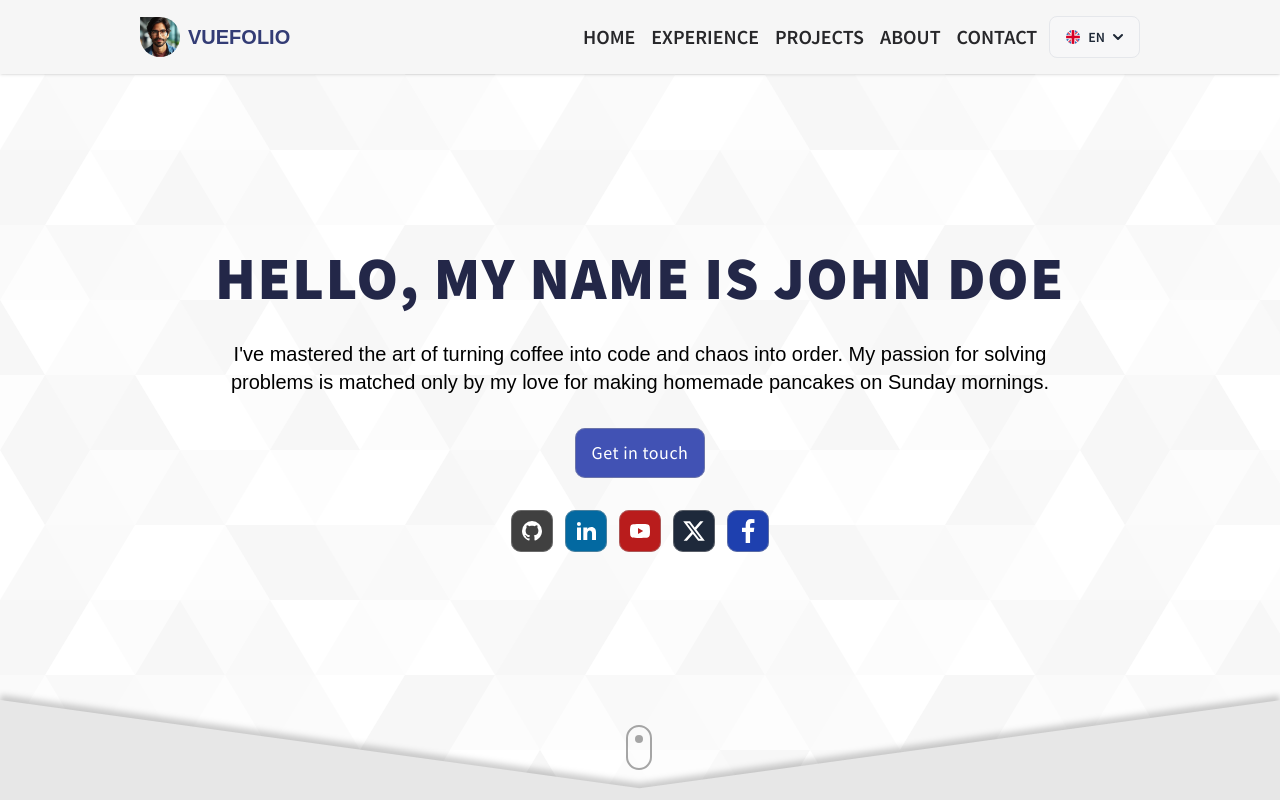
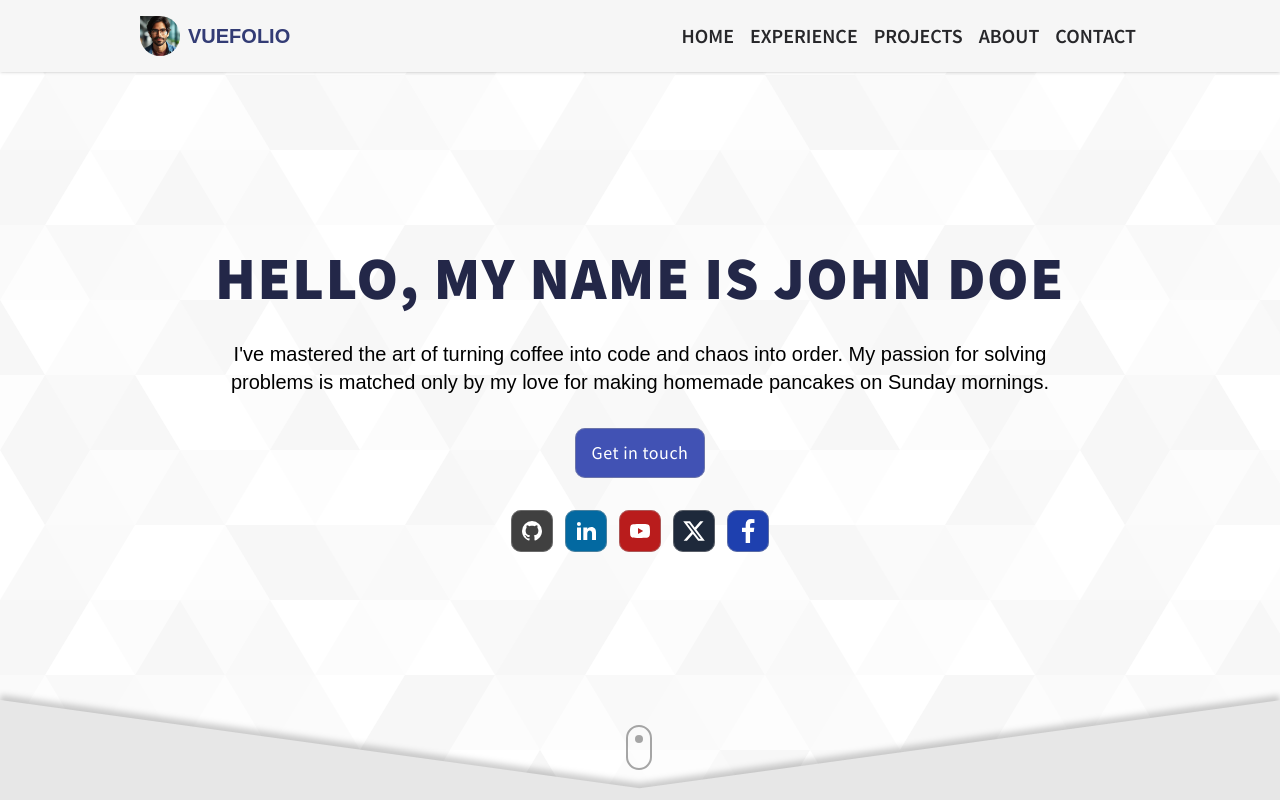
Before and after one commit to julian-ornelas/Portfolio-Site, a Vue app: page / in a window 1280 px wide. Shown: the top 800 px of the page. Built offline with nearby package versions, Linux system fonts and the light colour scheme.

Commit message:
Removed language selector

```diff
--- a/src/components/AppNavbar.vue
+++ b/src/components/AppNavbar.vue
@@ -29,9 +29,6 @@
               $t('contact.title')
             }}</router-link>
           </nav>
-          <div class="source-sans text-black">
-            <LanguageSelector />
-          </div>
           <button class="md:hidden" @click="showMenu = !showMenu" title="open navigation menu">
             <svg xmlns="http://www.w3.org/2000/svg" width="2em" height="2em" viewBox="0 0 24 24">
               <path fill="currentColor" d="M3 18v-2h18v2zm0-5v-2h18v2zm0-5V6h18v2z" />
@@ -71,6 +68,5 @@
 
 <script lang="ts" setup>
 import { ref } from 'vue'
-import LanguageSelector from './LanguageSelector.vue'
 const showMenu = ref(false)
 </script>
--- a/src/components/LanguageSelector.vue
+++ /dev/null
@@ -1,72 +0,0 @@
-<template>
-  <form class="mx-auto max-w-sm">
-    <div
-      v-if="langDropdown"
-      class="absolute left-0 top-0 h-screen w-screen"
-      @click="langDropdown = false"
-    ></div>
-    <div class="relative flex">
-      <button
-        id="states-button"
-        @click="langDropdown = !langDropdown"
-        class="dropdown-toggle z-10 inline-flex flex-shrink-0 items-center gap-x-2 rounded-lg border border-gray-200 bg-gray-50/50 px-4 py-2.5 text-center text-sm font-semibold uppercase text-gray-800 hover:bg-gray-100 focus:outline-none focus:ring-4 focus:ring-gray-100"
-        type="button"
-      >
-        <component :is="selectedLanguageFlag" />
-        {{ selectedLanguage }}
-        <ChevronIcon />
-      </button>
-      <div
-        v-if="langDropdown"
-        id="dropdown-states"
-        class="absolute top-10 z-10 w-44 divide-y divide-gray-100 rounded-lg bg-white shadow"
-      >
-        <ul class="py-2 text-sm text-gray-700" aria-labelledby="states-button">
-          <li v-for="option in languageOptions" :key="option.language">
-            <button
-              type="button"
-              class="flex w-full items-center gap-2 px-4 py-2 text-sm text-gray-700 hover:bg-gray-100"
-              @click="changeLanguage(option)"
-            >
-              <Component :is="option.flagIcon" /> {{ option.language }}
-            </button>
-          </li>
-        </ul>
-      </div>
-    </div>
-  </form>
-</template>
-
-<script lang="ts" setup>
-import { ref, shallowRef } from 'vue'
-import { useI18n } from 'vue-i18n'
-import EnglishIcon from './icons/EnglishIcon.vue'
-import SpanishIcon from './icons/SpanishIcon.vue'
-import ChevronIcon from './icons/ChevronIcon.vue'
-// import FrenchIcon from './icons/FrenchIcon.vue'
-// import JapaneseIcon from './icons/JapaneseIcon.vue'
-
-const langDropdown = ref(false)
-const selectedLanguageFlag = shallowRef(EnglishIcon)
-const selectedLanguage = ref('EN')
-const locale = useI18n()
-const languageOptions = [
-  { language: 'English', flagIcon: EnglishIcon, code: 'en' },
-  { language: 'Español', flagIcon: SpanishIcon, code: 'es' }
-  // { language: 'Français', flagIcon: FrenchIcon, code: 'fr' },
-  // { language: 'Japanese', flagIcon: JapaneseIcon, code: 'jp' }
-]
-interface OptionObject {
-  language: string
-  flagIcon: any
-  code: string
-}
-const changeLanguage = (option: OptionObject) => {
-  selectedLanguage.value = option.code
-  selectedLanguageFlag.value = option.flagIcon
-  locale.locale.value = option.code.toLocaleLowerCase()
-  langDropdown.value = false
-}
-</script>
-
-<style></style>
```
